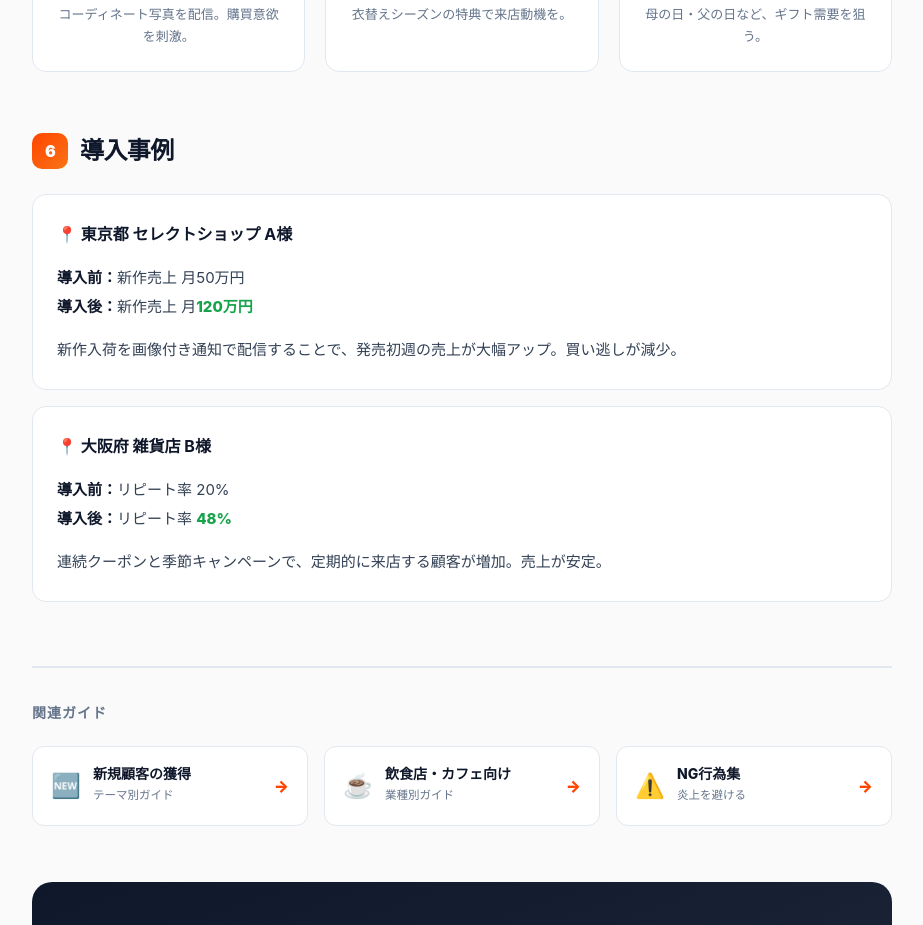
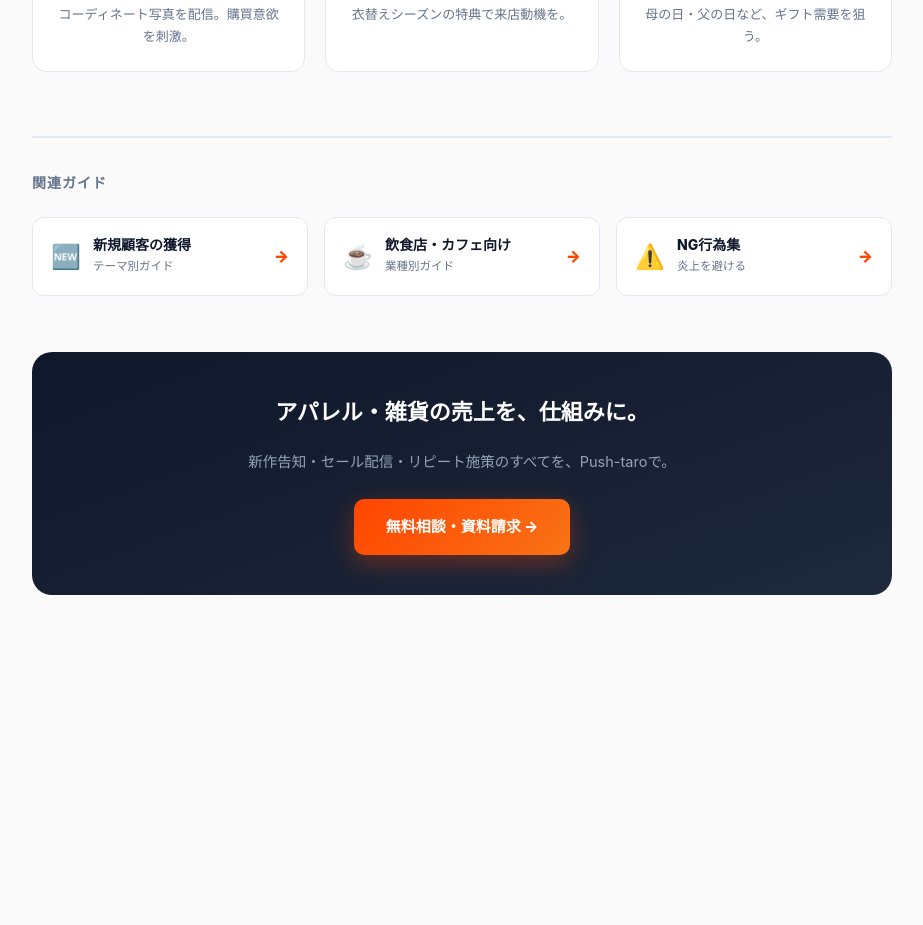
Before and after one commit to thellcishii-lang/push-taro, a Next.js app: page /guide/apparel in a window 1280 px wide. Shown: the part 2940-3865 px from the top of the page, without its empty margins (178-1101 px from the left). After the commit the page ends 3615 px from the top, so only its background shows below. Built offline with nearby package versions, Linux system fonts and the light colour scheme; no server answers.

Commit message:
Remove case studies from apparel guide page
Removed case studies section detailing sales improvements for two shops.

```diff
--- a/app/guide/apparel/page.tsx
+++ b/app/guide/apparel/page.tsx
@@ -149,25 +149,6 @@ export default function ApparelGuidePage() {
             <div className="g-card-simple"><div className="g-icon-big">💝</div><h4>ギフト特集</h4><p>母の日・父の日など、ギフト需要を狙う。</p></div>
           </div>
 
-          <h2><span className="num">6</span>導入事例</h2>
-          <div className="g-card">
-            <h4>📍 東京都 セレクトショップ A様</h4>
-            <p style={{ marginBottom: 12 }}>
-              <strong>導入前：</strong>新作売上 月50万円<br />
-              <strong>導入後：</strong>新作売上 月<strong style={{ color: '#16a34a' }}>120万円</strong>
-            </p>
-            <p>新作入荷を画像付き通知で配信することで、発売初週の売上が大幅アップ。買い逃しが減少。</p>
-          </div>
-
-          <div className="g-card">
-            <h4>📍 大阪府 雑貨店 B様</h4>
-            <p style={{ marginBottom: 12 }}>
-              <strong>導入前：</strong>リピート率 20%<br />
-              <strong>導入後：</strong>リピート率 <strong style={{ color: '#16a34a' }}>48%</strong>
-            </p>
-            <p>連続クーポンと季節キャンペーンで、定期的に来店する顧客が増加。売上が安定。</p>
-          </div>
-
           <div className="g-related">
             <h3>関連ガイド</h3>
             <div className="g-related-grid">
```
